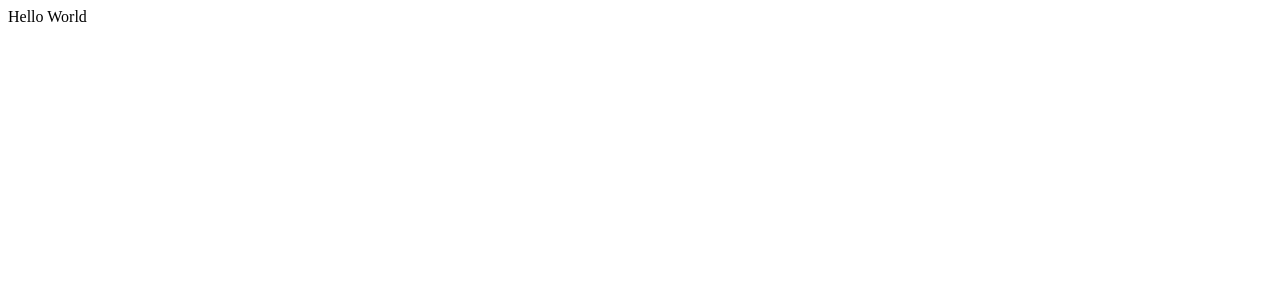
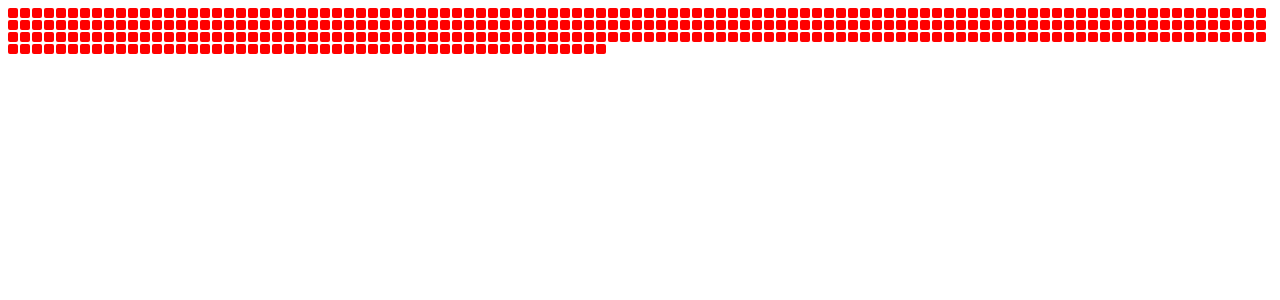
Before and after one commit to pploszaj/Habit_Track, a React app: page / in a window 1280 px wide. Shown: the top 300 px of the page. Built offline with nearby package versions, Linux system fonts and the light colour scheme.

Commit message:
Created heatmap and square components

```diff
--- a/src/client/App.tsx
+++ b/src/client/App.tsx
@@ -1,8 +1,9 @@
 import React from 'react'
+import Heatmap from './components/Heatmap';
 
 function App() {
   return (
-    <div>Hello World</div>
+    <Heatmap/>
   )
 }
 
--- /dev/null
+++ b/src/client/components/Heatmap.tsx
@@ -0,0 +1,16 @@
+import React from "react";
+import Square from "./Square";
+
+function Heatmap() {
+  const squares: string[] = Array(365).fill("");
+
+  return (
+    <div style={{"display":"flex", "gap":"2px", "flexWrap":"wrap"}}>
+      {squares.map((_, index) => (
+        <Square key={index} />
+      ))}
+    </div>
+  );
+}
+
+export default Heatmap;
--- /dev/null
+++ b/src/client/components/Square.tsx
@@ -0,0 +1,9 @@
+import React from 'react'
+
+function Square() {
+  return (
+    <div style={{"backgroundColor": "red", "height": "10px", "width": "10px", "border":"0px solid white", "borderRadius": "2px"}}></div>
+  )
+}
+
+export default Square
--- /dev/null
+++ b/src/client/styles.css
@@ -0,0 +1,15 @@
+* {
+    margin: 0;
+    padding: 0;
+    box-sizing: border-box;
+  }
+
+html,
+body,
+#root {
+  margin: 0;
+  padding: 0;
+  box-sizing: border-box;
+  height: 100vh;
+  background: #f9f9f9;
+}
```
